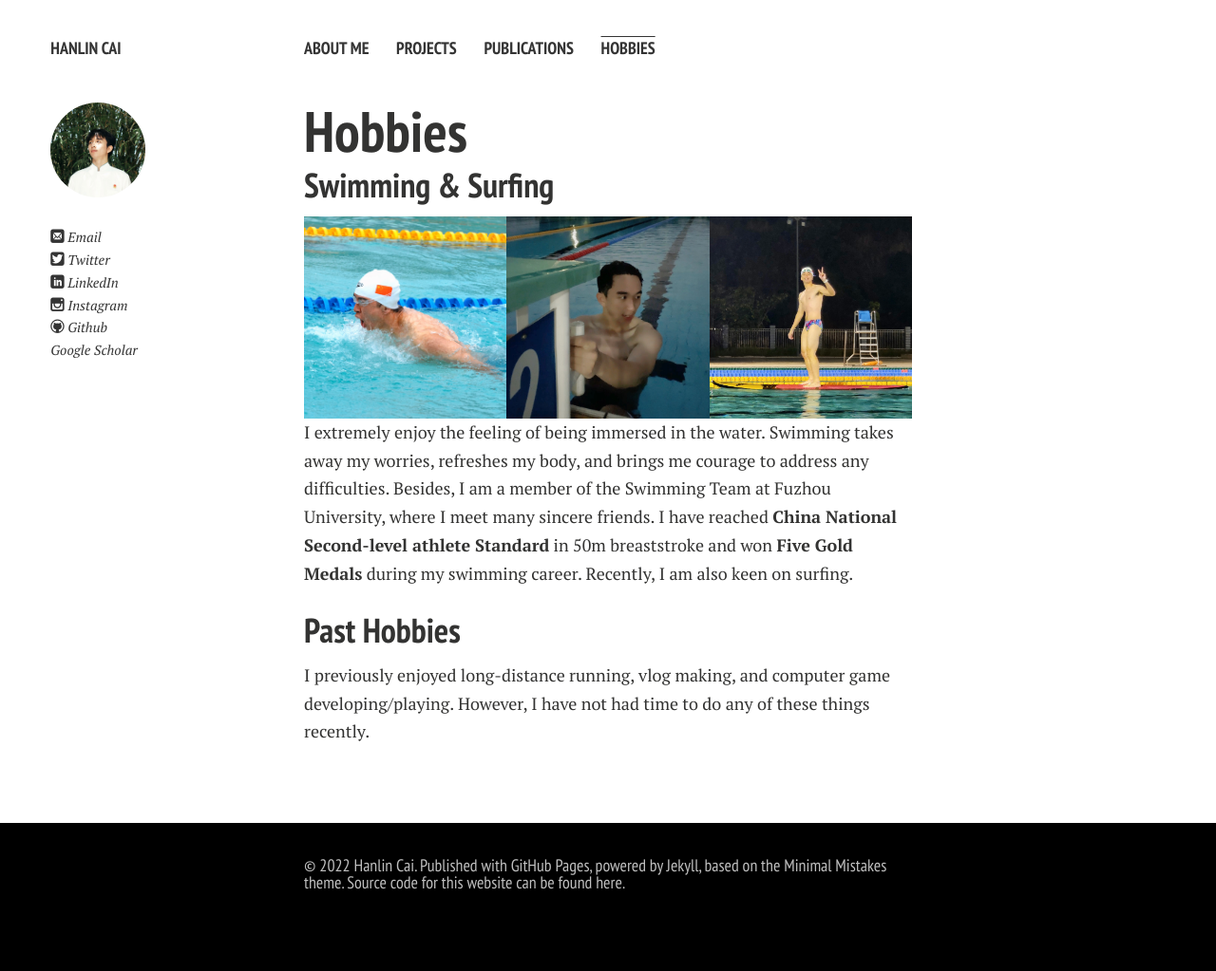
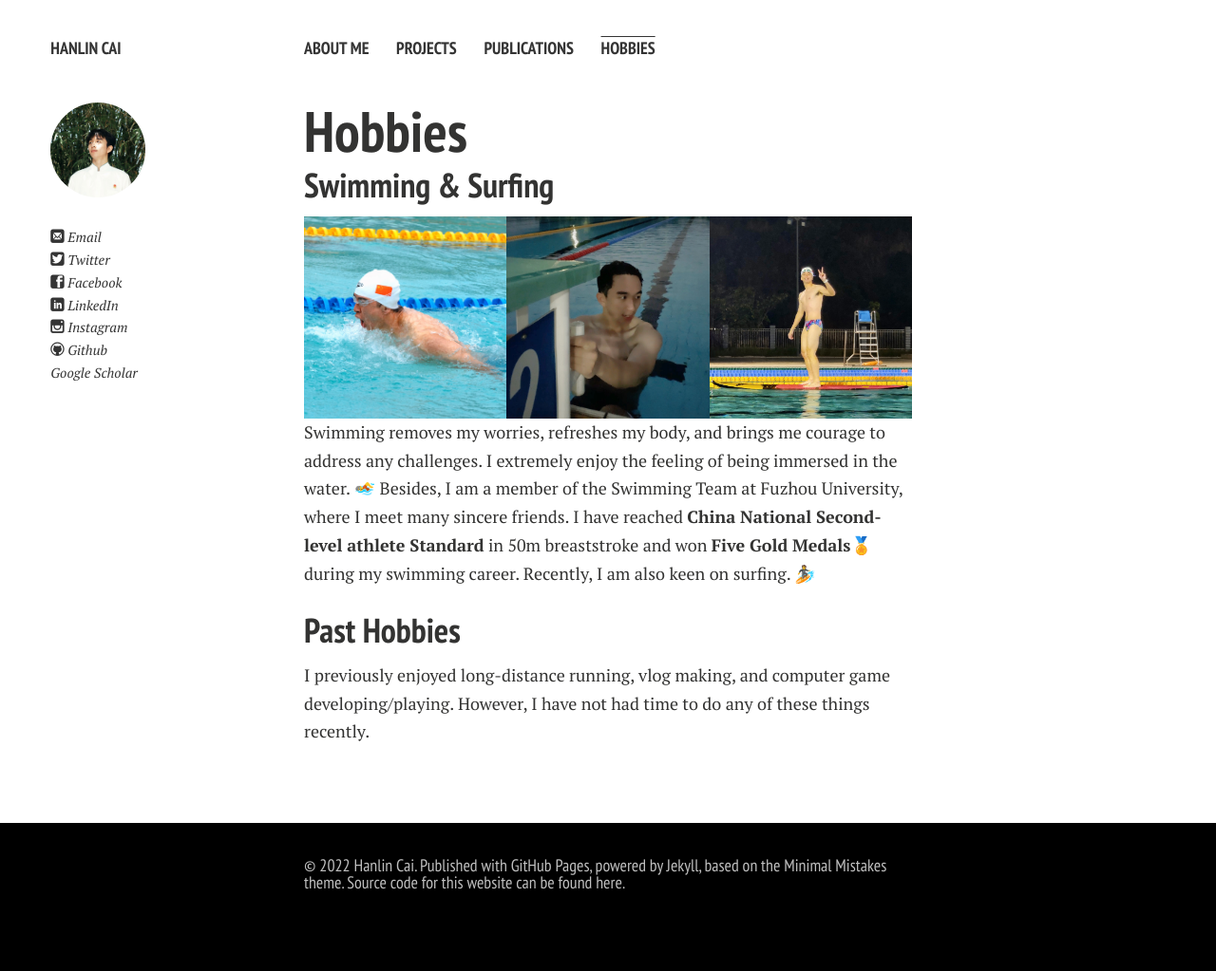
Before and after one commit to GuangLun2000/GuangLun2000.github.io, a Jekyll site: the page built from hobbies.md, in a window 1280 px wide. Shown: the whole page at 95% size. Built offline with Jekyll 4.4.1, drawn with Linux system fonts in a browser that asks for light colours; nearby versions of some CDN libraries; a style sheet for code colours, icons or effects is not loaded.

Commit message:
update info

```diff
--- a/_config.yml
+++ b/_config.yml
@@ -12,15 +12,13 @@
   email:          hanlin.cai@ieee.org
   # Social networking links are used in author-bio sidebar. Update and remove as you like.
   twitter: lancecai2002
-  # facebook:
+  facebook: 100086560987869
   github: GuangLun2000
   linkedin: hanlin-cai-07b53b23b
   scholar: https://scholar.google.com/citations?user=8igSoWgAAAAJ
   instagram: lancecai2002
   # lastfm:
   # tumblr:
-  # bilibili: 594030035?spm_id_from=333.1007.0.0
-  # zhihu: https://www.zhihu.com/people/chlire
   # For Google Authorship https://plus.google.com/authorship
   # google_plus:
 
--- a/hobbies.md
+++ b/hobbies.md
@@ -16,7 +16,7 @@
 
 
 
-I extremely enjoy the feeling of being immersed in the water. Swimming takes away my worries, refreshes my body, and brings me courage to address any difficulties. Besides, I am a member of the Swimming Team at Fuzhou University, where I meet many sincere friends. I have reached **China National Second-level athlete Standard** in 50m breaststroke and won **Five Gold Medals** during my swimming career. Recently, I am also keen on surfing.
+Swimming removes my worries, refreshes my body, and brings me courage to address any challenges. I extremely enjoy the feeling of being immersed in the water. 🏊 Besides, I am a member of the Swimming Team at Fuzhou University, where I meet many sincere friends. I have reached **China National Second-level athlete Standard** in 50m breaststroke and won **Five Gold Medals🏅️** during my swimming career. Recently, I am also keen on surfing. 🏄
 
 ## Past Hobbies
 
```
